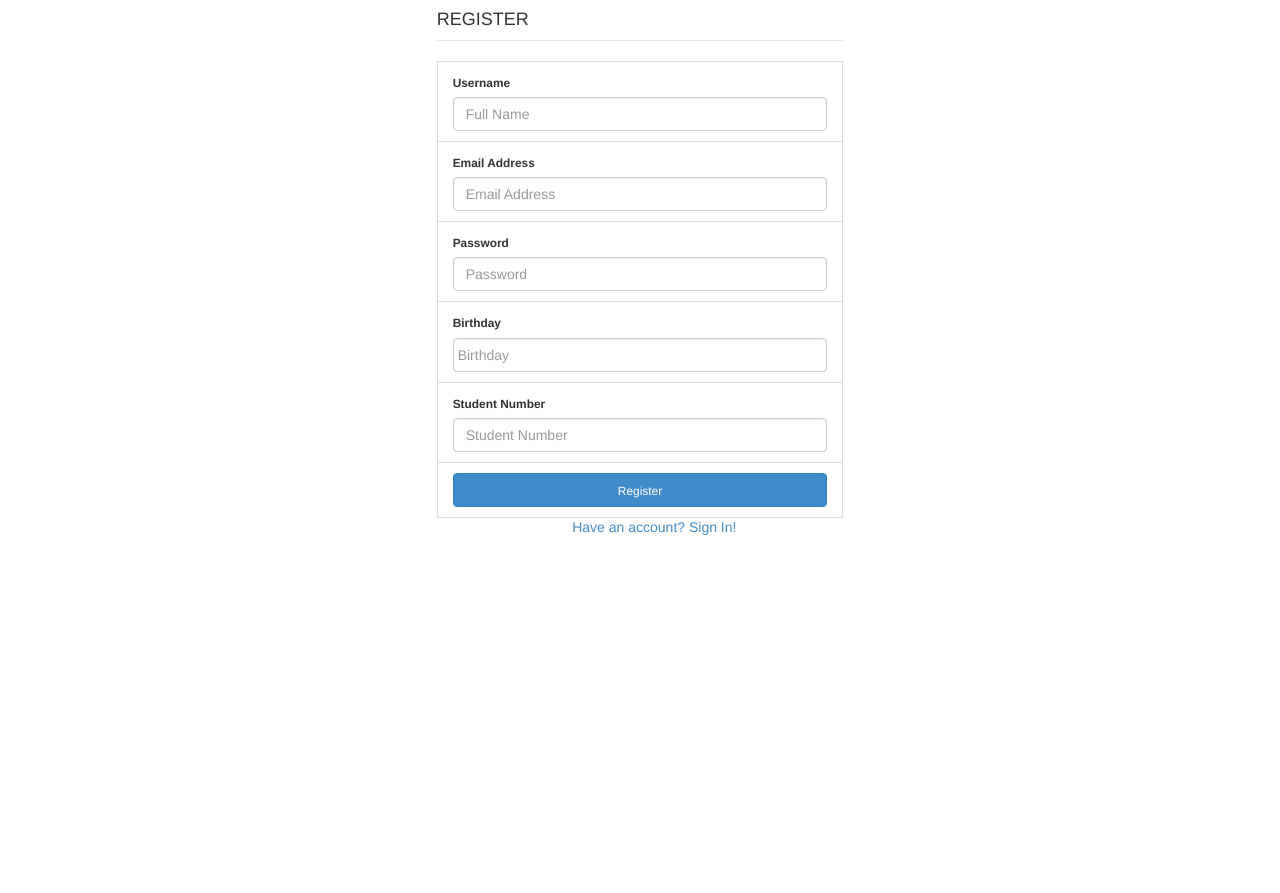
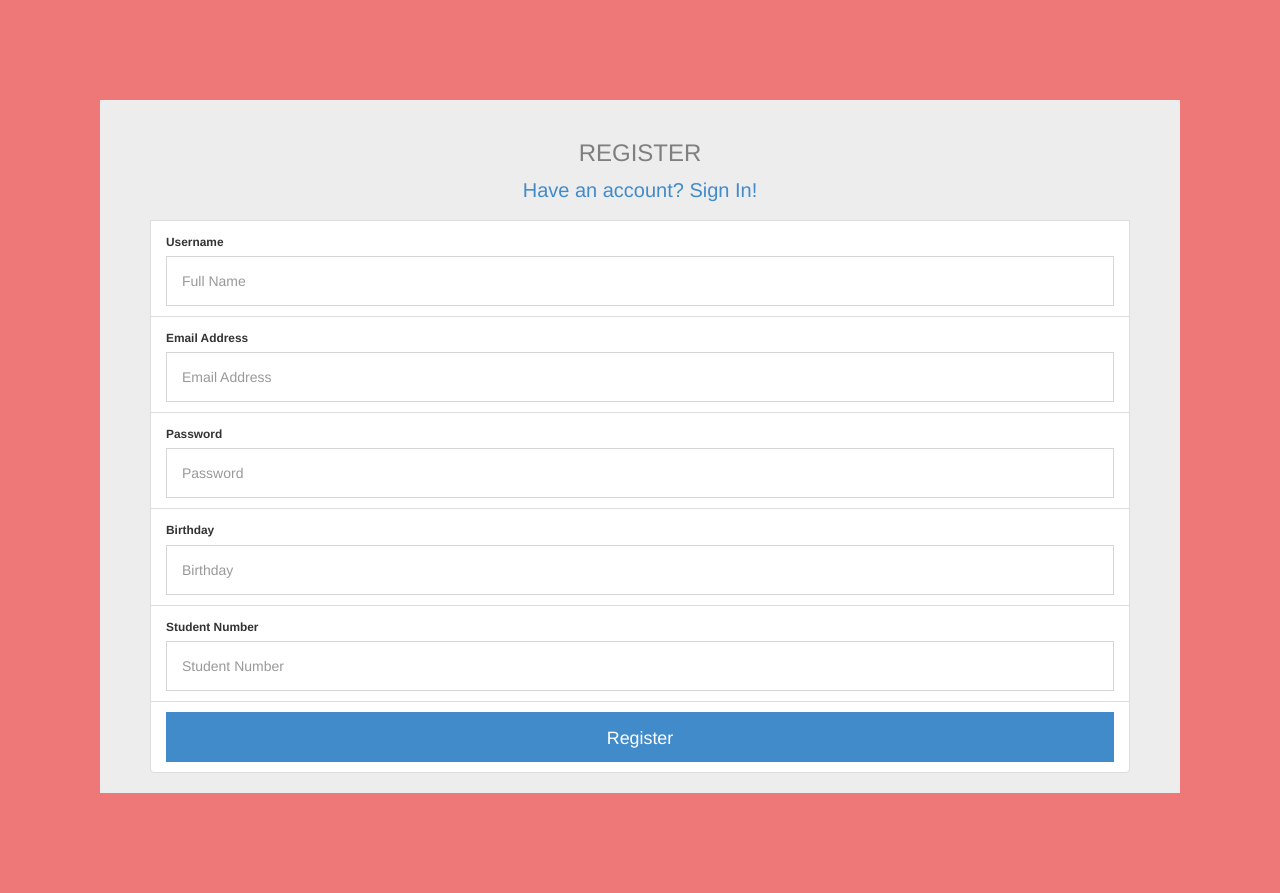
Before and after one commit to simplyniceweb/survey, a CodeIgniter app: page /survey/index.php/index/register in a window 1280 px wide. Before the commit the page ends 535 px from the top, so only its background shows below. Run offline with CodeIgniter, Linux system fonts and the light colour scheme.

Commit message:
Registration

```diff
--- a/application/controllers/index.php
+++ b/application/controllers/index.php
@@ -23,11 +23,7 @@ class Index extends CI_Controller {
 			}
 		}
 
-		$data = array(
-			'ban_date' => NULL
-		);
-
-		$this->load->view('login', $data);
+		$this->load->view('login');
 	}
 
 	public function register() {
--- a/application/views/register.php
+++ b/application/views/register.php
@@ -6,6 +6,51 @@
 	<title>Web Based Generator::Registration</title>
 	<link rel="stylesheet" type="text/css" href="<?php echo base_url(); ?>assets/bootstrap/css/bootstrap.min.css"/>
 	<link rel="stylesheet" type="text/css" href="<?php echo base_url(); ?>assets/bootstrap/css/datepicker.css">
+	<style>
+	.page-header {
+		border-bottom: 1px solid #FFFFFF;
+		margin: 20px 0;
+		padding-bottom: 9px;
+		text-align: center;
+	}
+
+	.form-control {
+		border: 1px solid #D6D6D6;
+		border-radius: 0;
+		box-shadow: none;
+		height: 50px;
+		padding: 6px 15px;
+	}
+
+	body {
+		background-color: #ee7778;
+	}
+
+	.row {
+		background: #ededed;
+		padding: 20px 50px 20px 50px;
+		margin: 100px;
+	}
+
+	legend {
+		border: medium none;
+		color: #7F7F7F;
+		display: block;
+		font-size: 20px;
+		line-height: inherit;
+		margin-bottom: 15px;
+		padding: 0;
+		text-align: center;
+		width: 100%;
+	}
+
+	.btn {
+		padding: 10px;
+		border-radius: 0;
+		border: none;
+		font-size: 21px;
+	}
+	</style>
 	<script src="<?php echo base_url(); ?>assets/scripts/jquery.js"></script>
 	<script src="<?php echo base_url(); ?>assets/scripts/jquery-ui.js"></script>
 	<script src="<?php echo base_url(); ?>assets/bootstrap/js/bootstrap-datepicker.js"></script>
@@ -18,10 +63,9 @@
 <body>
 
 <div id="container">
-
 	<div class="row">
-		<div class="col-sm-4 col-md-offset-4">
 		<?php if(isset($_GET['std_id']) && $_GET['std_id'] == "invalid"): ?>
+		<div class="col-sm-12">
 		<div class="list-group-item">
 			<div class="alert alert-danger">
 				<small>Invalid Student Number!</small>
@@ -30,14 +74,17 @@
 		<?php endif; ?>
 
 		<?php if(isset($_GET['used_id']) && $_GET['used_id'] == "true"): ?>
+		<div class="col-sm-12">
 		<div class="list-group-item">
 			<div class="alert alert-danger">
 				<small>Invalid Student Number!</small>
 			</div>
 		</div>
+		</div>
 		<?php endif; ?>
 
 		<?php if(isset($_GET['add']) && $_GET['add'] == "true"): ?>
+		<div class="col-sm-12">
 		<div class="list-group-item">
 			<div class="alert alert-success">
 				<small>Successful registration!</small>
@@ -45,9 +92,10 @@
 				<a href="">Sign In!</a>
 			</div>
 		</div>
+		</div>
 		<?php endif; ?>
-		<?php echo form_open('index/process'); ?>
-			<legend><h4>REGISTER</h4></legend>
+		<?php echo form_open('index/process',array('class' => 'form-horizontal')); ?>
+			<legend><h3>REGISTER</h3> <a class="col-md-12" href="">Have an account? Sign In!</a></legend>
 
 			<div class="list-group-item">
 				<label><small>Username</small></label>
@@ -79,8 +127,6 @@
 					<small>Register</small>
 				</button>
 			</div>
-
-			<a class="col-md-offset-4" href="">Have an account? Sign In!</a>
 		<?php echo form_close(); ?>
 		</div>
 	</div>
```
